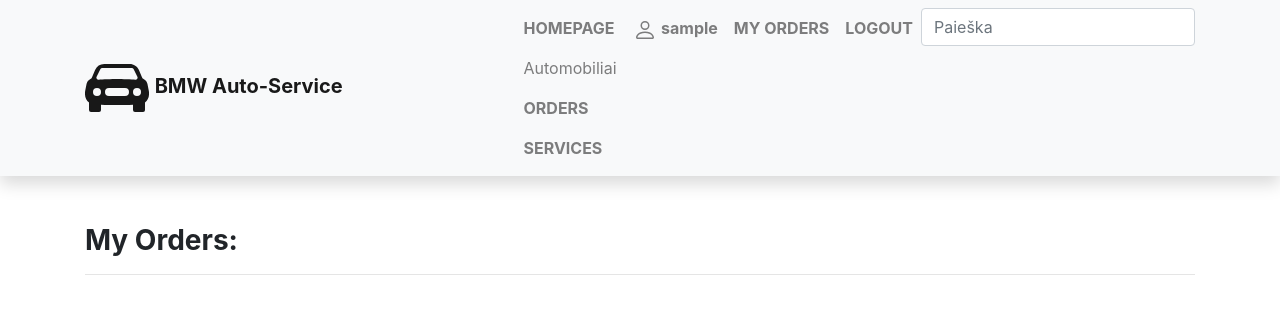
After one commit to RedasMiliunas/sandbox_no1, a Django app: page /user_orders/ in a window 1280 px wide. The commit adds this page. Shown: the top 314 px of the page. Run offline with Django 4.2, Linux system fonts and the light colour scheme; the visitor is signed in with stand-in values (Sample User, id 1); data that the repository does not hold is empty; some libraries are stand-ins or nearby versions.

Commit message:
User'io zusakymu atvaizdavimas tik paciam prisijungusiam useriui

```diff
--- a/mysite/sandbox/templates/base.html
+++ b/mysite/sandbox/templates/base.html
@@ -42,7 +42,7 @@
                               clip-rule="evenodd"/>
                     </svg>
                     <strong>{{ user.get_username }}</strong></a></li>
-                <li class="nav-item"><a class="nav-link" href="#"><strong>MY ORDERS</strong></a></li>
+                <li class="nav-item"><a class="nav-link" href="{% url 'user_orders' %}"><strong>MY ORDERS</strong></a></li>
                 <li class="nav-item"><a class="nav-link" href="{% url 'logout' %}"><strong>LOGOUT</strong></a></li>
                 {% else %}
                 <li class="nav-item"><a class="nav-link" href="#"><strong>REGISTER</strong></a></li>
--- /dev/null
+++ b/mysite/sandbox/templates/user_orders.html
@@ -0,0 +1,13 @@
+{% extends 'base.html' %}
+
+{% block title %}MY ORDERS{% endblock %}
+
+{% block content %}
+<h3><strong>My Orders:</strong></h3>
+<hr>
+{% for element in user_orders %}
+<p>{{ element }}</p>
+<hr>
+{% endfor %}
+
+{% endblock %}
--- a/mysite/sandbox/urls.py
+++ b/mysite/sandbox/urls.py
@@ -26,4 +26,5 @@ urlpatterns = [
     path('products/<int:product_id>', views.product, name='product'),
     path('orders/', views.OrderListView.as_view(), name='orders'),
     path('orders/<int:pk>', views.OrderDetailView.as_view(), name='order'),
+    path('user_orders/', views.UserOrdersListView.as_view(), name='user_orders'),
 ]
--- a/mysite/sandbox/views.py
+++ b/mysite/sandbox/views.py
@@ -1,6 +1,7 @@
 from django.shortcuts import render, get_object_or_404
 from .models import Product, VehicleModel, ProductPrice, Order, OrderLine, Status
 from django.views import generic
+from django.contrib.auth.mixins import LoginRequiredMixin
 
 
 # Create your views here.
@@ -38,3 +39,11 @@ class OrderDetailView(generic.DetailView):
     model = Order
     template_name = 'order.html'
     context_object_name = 'order'
+
+class UserOrdersListView(LoginRequiredMixin, generic.ListView):
+    model = Order
+    template_name = 'user_orders.html'
+    context_object_name = 'user_orders'
+
+    def get_queryset(self):
+        return Order.objects.filter(customer=self.request.user)
```
